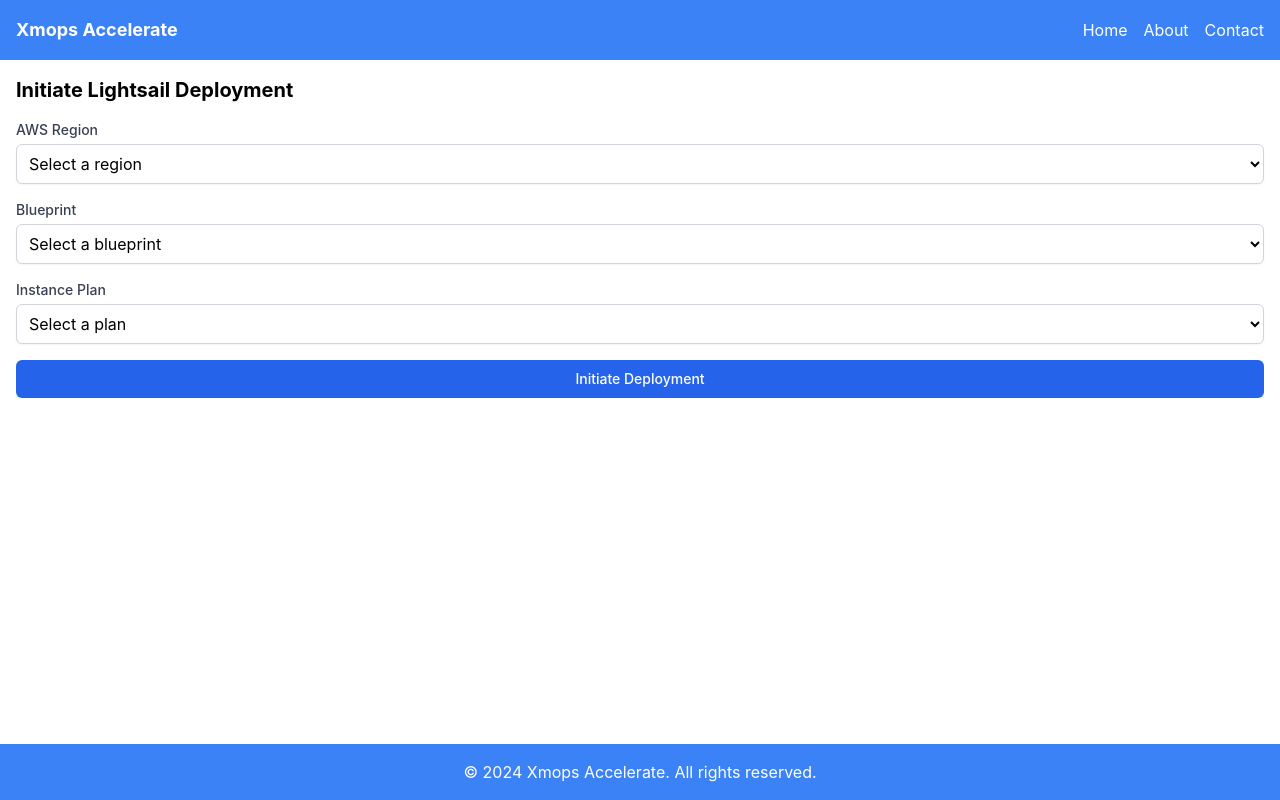
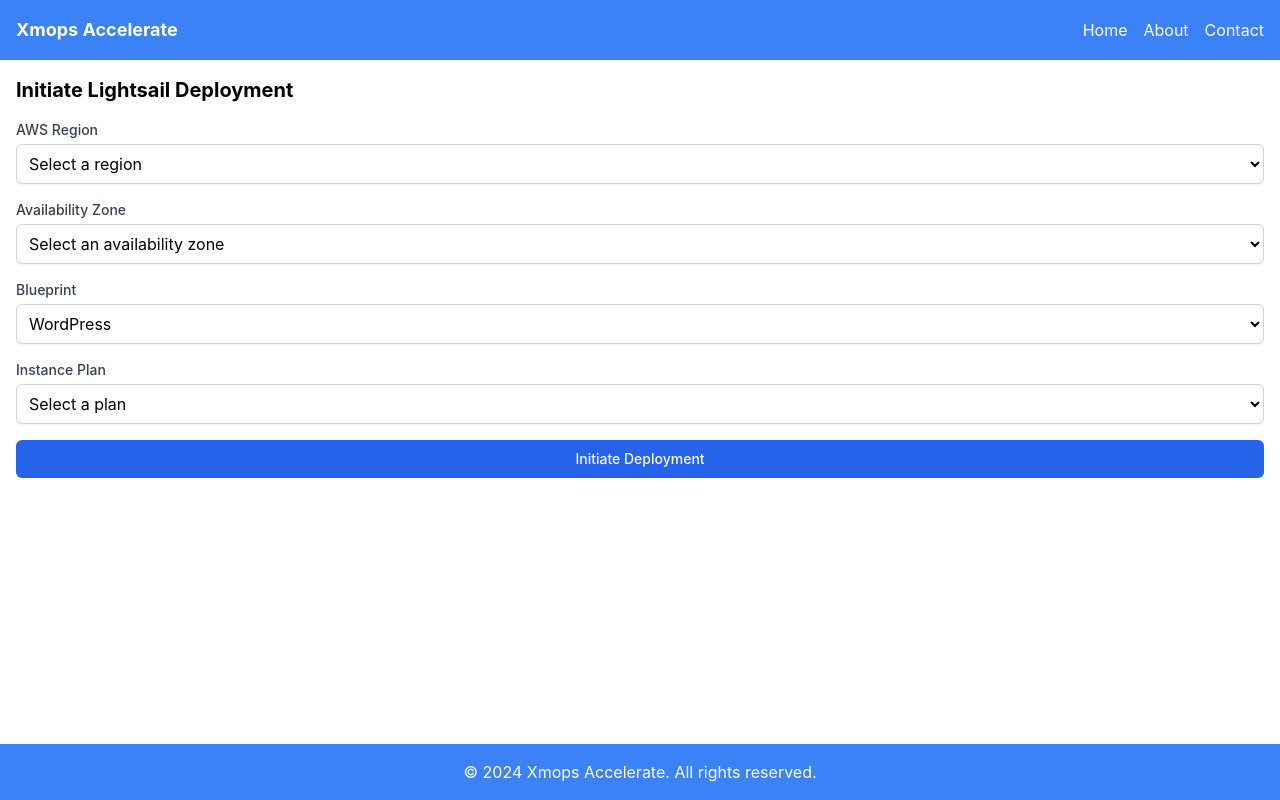
Before and after one commit to kumail111/XMOPS-frontend, a React (Create React App) app: page /lightsail-deployment in a window 1280 px wide. Built offline with nearby package versions, Linux system fonts and the light colour scheme.

Commit message:
update the component

```diff
--- a/src/components/infra/LightsailDeployment.js
+++ b/src/components/infra/LightsailDeployment.js
@@ -4,43 +4,52 @@ import axios from 'axios';
 const LightsailDeployment = () => {
   const [awsRegions, setAwsRegions] = useState([]);
   const [selectedRegion, setSelectedRegion] = useState('');
-  const [blueprints, setBlueprints] = useState([]);
-  const [selectedBlueprint, setSelectedBlueprint] = useState('');
-  const [instancePlans, setInstancePlans] = useState([]);
+  const [availabilityZones, setAvailabilityZones] = useState([]);
+  const [selectedAZ, setSelectedAZ] = useState('');
+  const [blueprints, setBlueprints] = useState(['WordPress']); // Assuming fixed blueprint for simplicity
+  const [selectedBlueprint, setSelectedBlueprint] = useState('WordPress');
+  const [instancePlans, setInstancePlans] = useState(['nano', 'micro', 'small']);
   const [selectedPlan, setSelectedPlan] = useState('');
   const [loading, setLoading] = useState(false);
   const [message, setMessage] = useState('');
 
   useEffect(() => {
-    // Mock fetching AWS regions and instance plans
-    setAwsRegions(['us-east-1', 'us-west-2']);
-    setInstancePlans(['nano', 'micro', 'small']);
+    // Fetch AWS regions
+    setAwsRegions([
+      { id: 'us-east-1', name: 'US East (N. Virginia)' },
+      { id: 'us-west-2', name: 'US West (Oregon)' }
+    ]);
+    // Simulate fetching instance plans if needed
   }, []);
 
   useEffect(() => {
-    // Mock fetching blueprints based on selected region
-    if (selectedRegion) {
-      setBlueprints(['WordPress', 'LAMP Stack', 'Node.js']);
+    if (selectedRegion === 'us-east-1') {
+      setAvailabilityZones(['us-east-1a', 'us-east-1b']);
+    } else if (selectedRegion === 'us-west-2') {
+      setAvailabilityZones(['us-west-2a', 'us-west-2b']);
     }
   }, [selectedRegion]);
+
+
 
   const handleSubmit = async (event) => {
     event.preventDefault();
     setLoading(true);
-    try {
-      // Replace with your backend endpoint
-      const response = await axios.post('YOUR_BACKEND_ENDPOINT', {
+    // Here you would replace with the actual call to your backend to initiate deployment
+    console.log({
       region: selectedRegion,
+      az: selectedAZ,
       blueprint: selectedBlueprint,
       plan: selectedPlan,
     });
+    // Simulating API call response
+    setTimeout(() => {
+      setLoading(false);
       setMessage('Deployment initiated successfully!');
-    } catch (error) {
-      setMessage('Failed to initiate deployment.');
-    } finally {
-      setLoading(false);
-    }
+      // Reset form or handle next steps here
+    }, 2000);
   };
+  console.log("Selected Region:", selectedRegion, "Availability Zones:", availabilityZones);
 
   return (
     <div className="container mx-auto p-4">
@@ -56,7 +65,21 @@ const LightsailDeployment = () => {
             required>
             <option value="">Select a region</option>
             {awsRegions.map((region) => (
-              <option key={region} value={region}>{region}</option>
+              <option key={region.id} value={region.id}>{region.name}</option>
+            ))}
+          </select>
+        </div>
+        <div>
+          <label htmlFor="az" className="block text-sm font-medium text-gray-700">Availability Zone</label>
+          <select
+            id="az"
+            className="mt-1 block w-full p-2 border border-gray-300 bg-white rounded-md shadow-sm focus:outline-none"
+            value={selectedAZ}
+            onChange={(e) => setSelectedAZ(e.target.value)}
+            required>
+            <option value="">Select an availability zone</option>
+            {availabilityZones.map((az) => (
+              <option key={az} value={az}>{az}</option>
             ))}
           </select>
         </div>
@@ -83,6 +106,7 @@ const LightsailDeployment = () => {
             onChange={(e) => setSelectedPlan(e.target.value)}
             required>
             <option value="">Select a plan</option>
+
             {instancePlans.map((plan) => (
                 <option key={plan} value={plan}>{plan}</option>
               ))}
@@ -95,7 +119,11 @@ const LightsailDeployment = () => {
             {loading ? 'Initiating...' : 'Initiate Deployment'}
           </button>
         </form>
-      {message && <p className="mt-4 text-center font-medium">{message}</p>}
+        {message && (
+          <div className="mt-4 text-center">
+            <p className="text-lg font-semibold">{message}</p>
+          </div>
+        )}
       </div>
     );
   };
```
Lines whose indentation alone changed are shown as unchanged.
